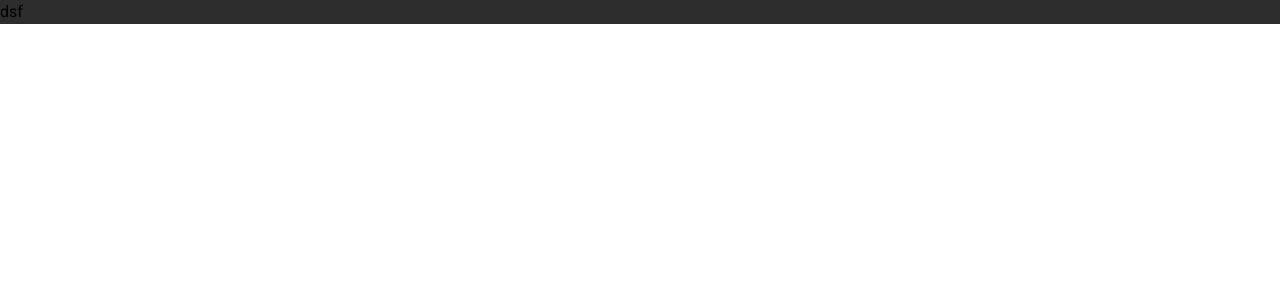
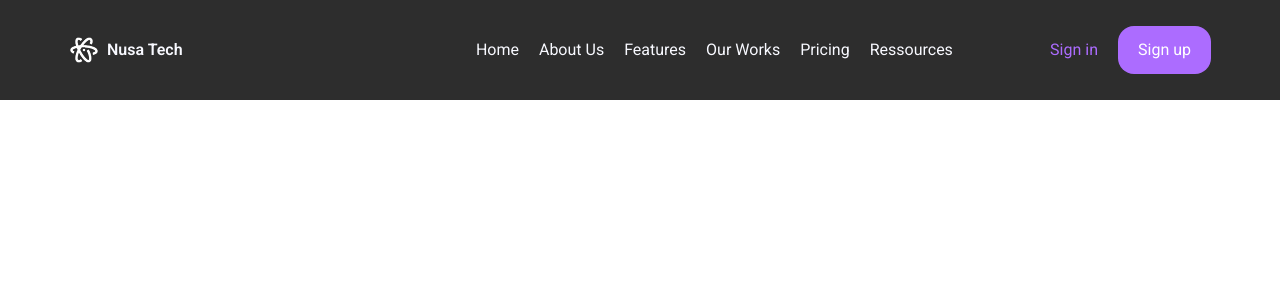
Before and after one commit to mehdiselmi/NusaTech, a React (Vite) app: page / in a window 1280 px wide. Shown: the top 300 px of the page. Built offline with nearby package versions, Linux system fonts and the light colour scheme.

Commit message:
Add folder hero

```diff
--- a/src/App.jsx
+++ b/src/App.jsx
@@ -3,7 +3,7 @@ import Navbar from './components/Navbar'
 
 const App = () => {
   return (
-    <div>
+    <div className='text-[#F8F9FF]'>
       <Navbar/>
     </div>
   )
--- a/src/components/Button.jsx
+++ b/src/components/Button.jsx
@@ -5,7 +5,7 @@ const Button = ({ text, type = "button", className = "" }) => {
     <div>
       <button
         type={type}
-        className={`py-5 px-3 text-white bg-primary outline-none cursor-pointer  ${className}`}
+        className={`py-3 px-5  bg-primary outline-none cursor-pointer  rounded-2xl ${className}`}
       >
         {text}
       </button>
--- /dev/null
+++ b/src/components/Hero.jsx
@@ -0,0 +1,11 @@
+import React from 'react'
+
+const Hero = () => {
+  return (
+    <div>
+
+    </div>
+  )
+}
+
+export default Hero
--- a/src/components/Navbar.jsx
+++ b/src/components/Navbar.jsx
@@ -1,13 +1,41 @@
-import React from 'react'
-
+import React from "react";
+import atomEditor from "../assets/Atom Editor.png";
+import Button from "../components/Button.jsx";
 const Navbar = () => {
   return (
-    <div className='bg-neutral'>
-      <div>
-dsf
+    <div className="bg-neutral  px-17.25 py-6.5 flex justify-between items-center">
+      <div className="flex items-center gap-2">
+        <img src={atomEditor} alt="" />
+        <p className="font-semibold">Nusa Tech</p>
+      </div>
+
+        <ul className="flex pl-54 gap-5">
+          <li>
+            <a href="#Home">Home</a>
+          </li>
+          <li>
+            <a href="#About">About Us</a>
+          </li>
+          <li>
+            <a href="#Features">Features</a>
+          </li>
+          <li>
+            <a href="#Works">Our Works</a>
+          </li>
+          <li>
+            <a href="#Pricing">Pricing</a>
+          </li>
+          <li>
+            <a href="#Ressources">Ressources</a>
+          </li>
+        </ul>
+
+      <div className="flex  items-center">
+        <Button text="Sign in " className="bg-transparent text-primary " />
+        <Button text="Sign up " className="text-white  " />
       </div>
     </div>
-  )
-}
+  );
+};
 
-export default Navbar
+export default Navbar;
```
